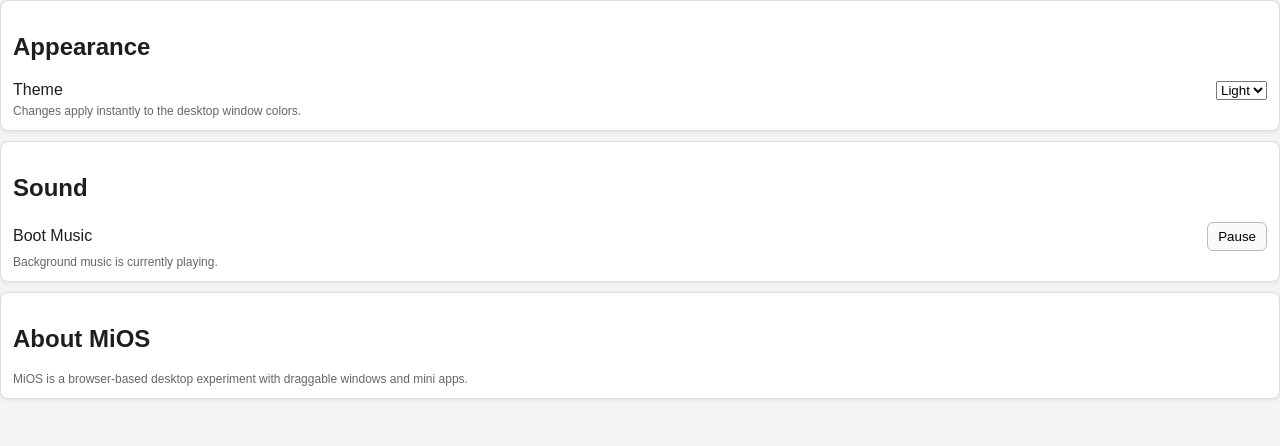
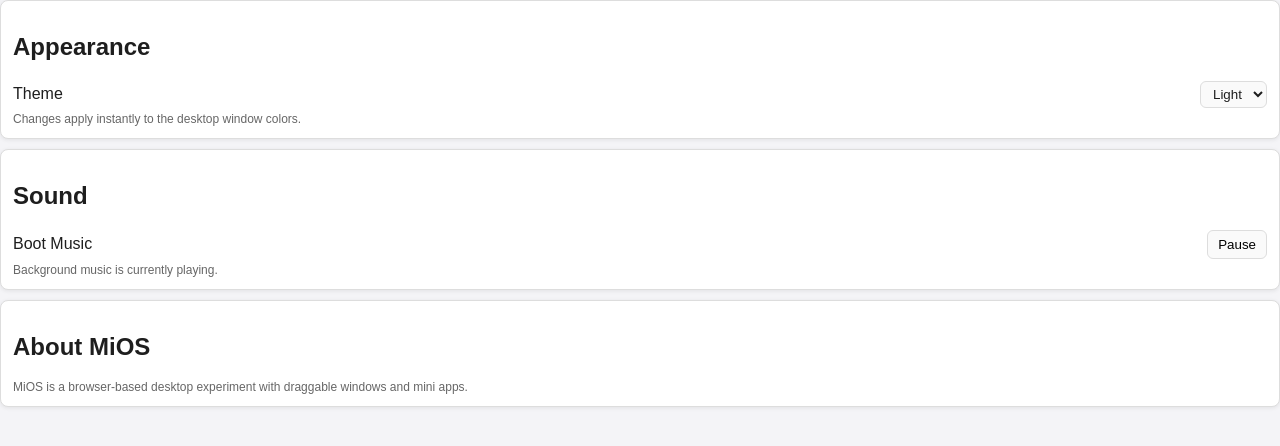
Before and after one commit to Scutoidzz/MiOS, a plain HTML site: page apps/settings/index.html in a window 1280 px wide. Drawn offline with Linux system fonts and the light colour scheme.

Commit message:
Implement persistent dark theme support

```diff
--- a/apps/settings/index.html
+++ b/apps/settings/index.html
@@ -8,8 +8,9 @@
     body {
       margin: 0;
       font-family: Arial, Helvetica, sans-serif;
-      background: #f4f4f7;
-      color: #1e1e1e;
+      background: var(--settings-bg, #f4f4f7);
+      color: var(--settings-text, #1e1e1e);
+      transition: background-color 0.2s ease, color 0.2s ease;
     }
 
     .settings {
@@ -18,8 +19,8 @@
     }
 
     .card {
-      background: #fff;
-      border: 1px solid #ddd;
+      background: var(--settings-card-bg, #fff);
+      border: 1px solid var(--settings-border, #ddd);
       border-radius: 8px;
       padding: 12px;
       box-shadow: 0 1px 4px rgba(0, 0, 0, 0.08);
@@ -34,18 +35,27 @@
     }
 
     button {
-      border: 1px solid #bbb;
+      border: 1px solid var(--settings-border, #bbb);
       border-radius: 6px;
-      background: #fafafa;
+      background: var(--settings-btn-bg, #fafafa);
       padding: 6px 10px;
       cursor: pointer;
     }
 
     .muted {
-      color: #666;
+      color: var(--settings-muted, #666);
       font-size: 12px;
       margin: 4px 0 0;
     }
+
+    select {
+      border: 1px solid var(--settings-border, #bbb);
+      border-radius: 6px;
+      background: var(--settings-btn-bg, #fafafa);
+      color: inherit;
+      padding: 4px 8px;
+    }
+
   </style>
 </head>
 <body>
@@ -84,16 +94,25 @@
       var toggleMusic = document.getElementById('toggle-music');
       var musicStatus = document.getElementById('music-status');
 
+      function setSettingsTheme(theme) {
+        var isDark = theme === 'dark';
+        document.documentElement.style.setProperty('--settings-bg', isDark ? '#17181b' : '#f4f4f7');
+        document.documentElement.style.setProperty('--settings-text', isDark ? '#e5e7eb' : '#1e1e1e');
+        document.documentElement.style.setProperty('--settings-card-bg', isDark ? '#202228' : '#ffffff');
+        document.documentElement.style.setProperty('--settings-border', isDark ? '#3d4049' : '#dddddd');
+        document.documentElement.style.setProperty('--settings-btn-bg', isDark ? '#2a2d34' : '#fafafa');
+        document.documentElement.style.setProperty('--settings-muted', isDark ? '#a9b0bc' : '#666666');
+      }
+
       function setTheme(theme) {
-        if (theme === 'dark') {
-          root.style.setProperty('--window-bg', '#1f2023');
-          root.style.setProperty('--titlebar-bg', '#34363b');
-          root.style.setProperty('--titlebar-color', '#f5f5f5');
+        var targetTheme = theme === 'dark' ? 'dark' : 'light';
+        if (window.parent && window.parent.MiOSTheme && typeof window.parent.MiOSTheme.apply === 'function') {
+          targetTheme = window.parent.MiOSTheme.apply(targetTheme);
         } else {
-          root.style.setProperty('--window-bg', '#ffffff');
-          root.style.setProperty('--titlebar-bg', '#ccc2c2');
-          root.style.setProperty('--titlebar-color', '#ffffff');
+          root.classList.toggle('dark-theme', targetTheme === 'dark');
         }
+        setSettingsTheme(targetTheme);
+        themeSelect.value = targetTheme;
       }
 
       themeSelect.addEventListener('change', function () {
@@ -118,7 +137,10 @@
         }
       });
 
-      setTheme(themeSelect.value);
+      var savedTheme = window.parent && window.parent.MiOSTheme && typeof window.parent.MiOSTheme.get === 'function'
+        ? window.parent.MiOSTheme.get()
+        : themeSelect.value;
+      setTheme(savedTheme);
     })();
   </script>
 </body>
```
Also changed, not shown: os/userspace/uspace.html (+24 -0 lines).
